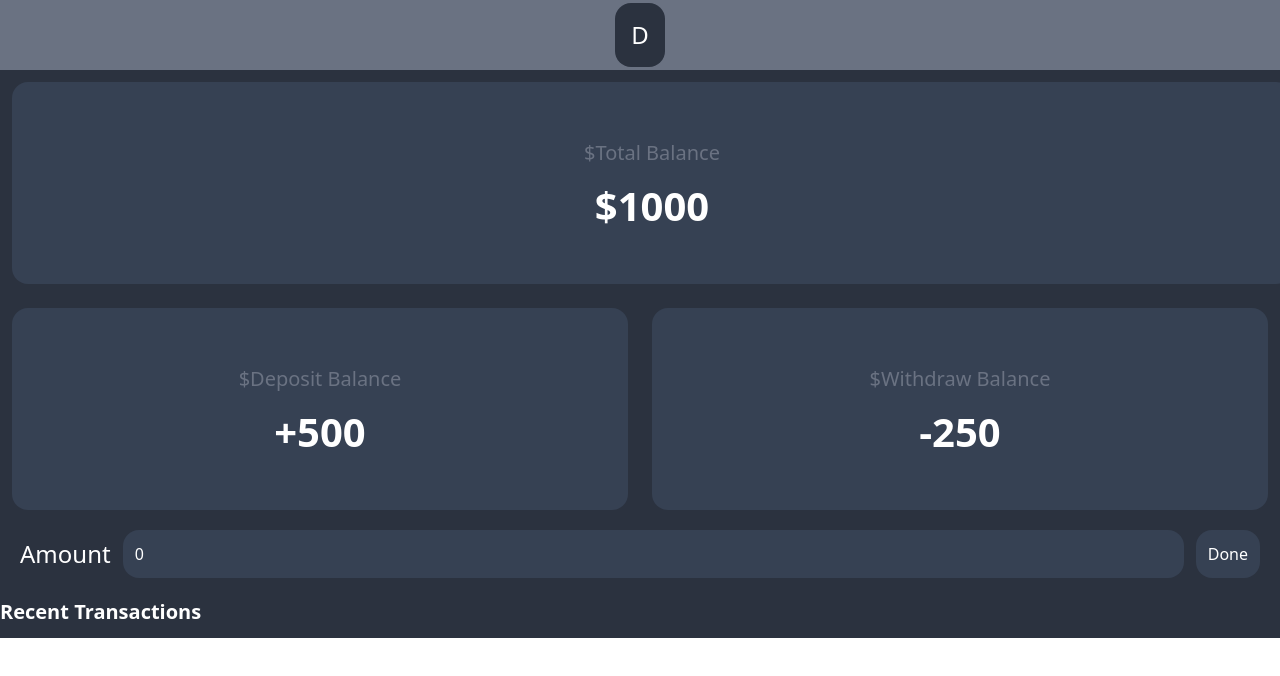
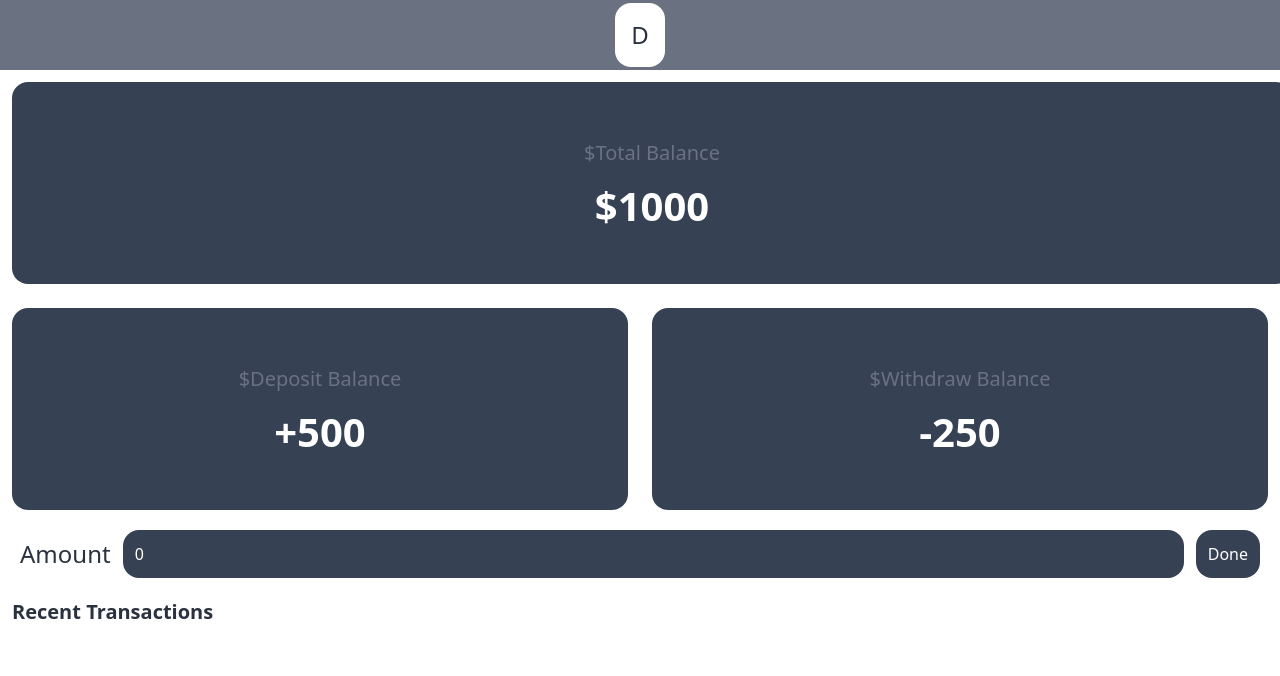
Before and after one commit to codewithfitse/ExpenseTracker, a React (Vite) app in the folder Frontend/: page /Home in a window 1280 px wide. Shown: the top 676 px of the page. Built offline with nearby package versions, Linux system fonts and the light colour scheme.

Commit message:
WORKING ON CALUCULATE INPUT

```diff
--- a/Frontend/src/page/Home.jsx
+++ b/Frontend/src/page/Home.jsx
@@ -1,8 +1,13 @@
 import { useReducer, useState } from "react";
 
 export const Home = () => {
+  const [isDark, setIsDark] = useState(false);
   const [input, setInput] = useState(0);
   const [transactions, setTransactions] = useState([]);
+
+  function toogle() {
+    setIsDark(!isDark);
+  }
 
   const [state, dispatch] = useReducer(reducer, { count: 1000 });
 
@@ -36,10 +41,17 @@ export const Home = () => {
 
   return (
     <>
-      <div className="w-full min-h-full flex flex-col items-center overflow-x-hidden bg-primary dark:bg-primary-dark text-primary-dark dark:text-primary dark">
+      <div
+        className={`w-full min-h-screen flex flex-col items-center overflow-x-hidden bg-primary dark:bg-primary-dark text-primary-dark dark:text-primary ${
+          isDark ? "dark" : ""
+        }`}
+      >
         <header className="w-full h-[70px] flex justify-center items-center bg-gray-500">
-          <button className="w-fit h-fit p-4 text-2xl rounded-2xl bg-primary dark:bg-primary-dark">
-            D
+          <button
+            className="w-fit h-fit p-4 text-2xl rounded-2xl bg-primary dark:bg-primary-dark"
+            onClick={toogle}
+          >
+            {isDark ? "L" : "D"}
           </button>
         </header>
         <main className="w-full h-full">
@@ -78,15 +90,15 @@ export const Home = () => {
             </button>
           </form>
 
-          <h1 className="my-3 text-xl">Recent Transactions</h1>
+          <h1 className="my-3 ml-3 text-xl">Recent Transactions</h1>
           <div>
             {transactions.map((item, index) => (
               <div
                 key={index}
                 className={`m-3 flex justify-between items-center p-4 rounded-xl shadow cursor-pointer transition ${
                   item.amount < 0
-                    ? "bg-red-100 text-red-800"
-                    : "bg-green-100 text-green-800"
+                    ? "bg-green-100 text-green-800 dark:bg-red-100 dark:text-red-900"
+                    : "bg-green-100 text-green-800 dark:bg-green-100 dark:text-green-900"
                 }`}
               >
                 <p className="text-lg font-medium">{item.label}</p>
```
